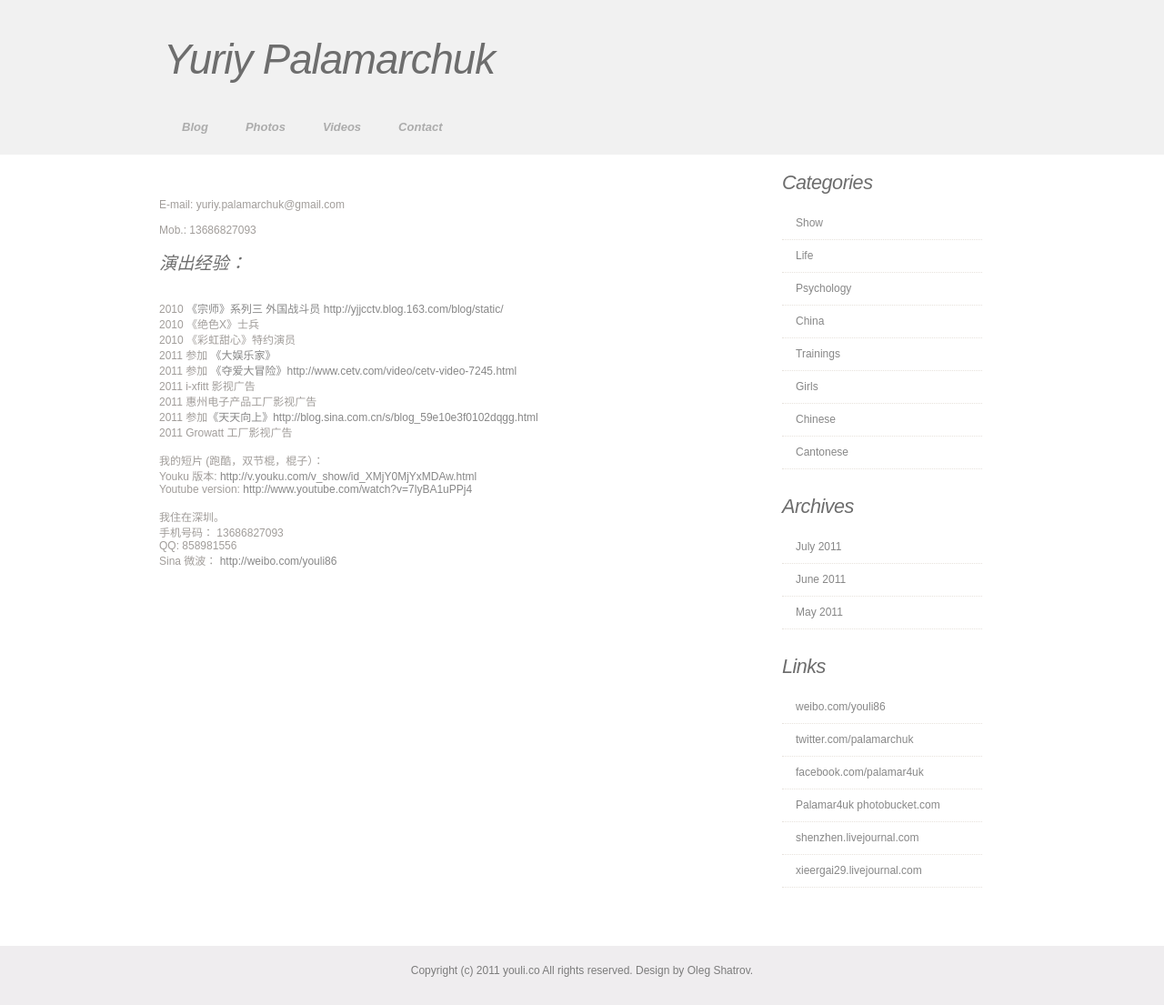
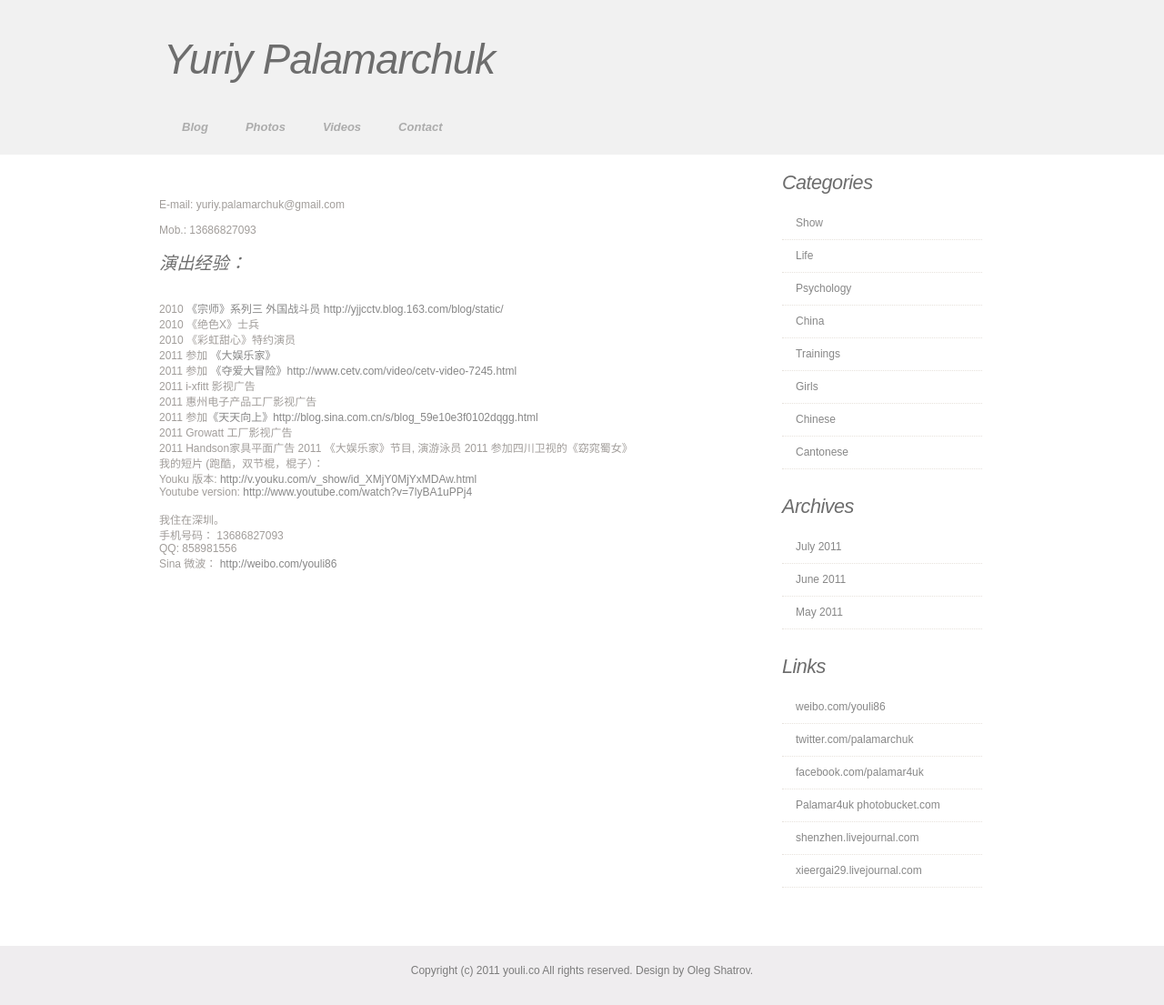
Before and after one commit to iurii/iurii.github.com, a Jekyll site: the page built from about.html, in a window 1280 px wide. Shown: the whole page at 91% size. Built offline with Jekyll 4.4.1, drawn with Linux system fonts in a browser that asks for light colours.

Commit message:
added experience

```diff
--- a/about.html
+++ b/about.html
@@ -21,6 +21,9 @@ Mob.: 13686827093<br />
 2011 惠州电子产品工厂影视广告<br />
 2011 参加<a href="http://blog.sina.com.cn/s/blog_59e10e3f0102dqgg.html">《天天向上》</a><a href="http://blog.sina.com.cn/s/blog_59e10e3f0102dqgg.html">http://blog.sina.com.cn/s/blog_59e10e3f0102dqgg.html</a><br />
 2011 Growatt 工厂影视广告<br />
+2011 Handson家具平面广告
+2011 《大娱乐家》节目, 演游泳员
+2011 参加四川卫视的《窈窕蜀女》
 
 <br />
 我的短片 (跑酷，双节棍，棍子）：<br />
```
